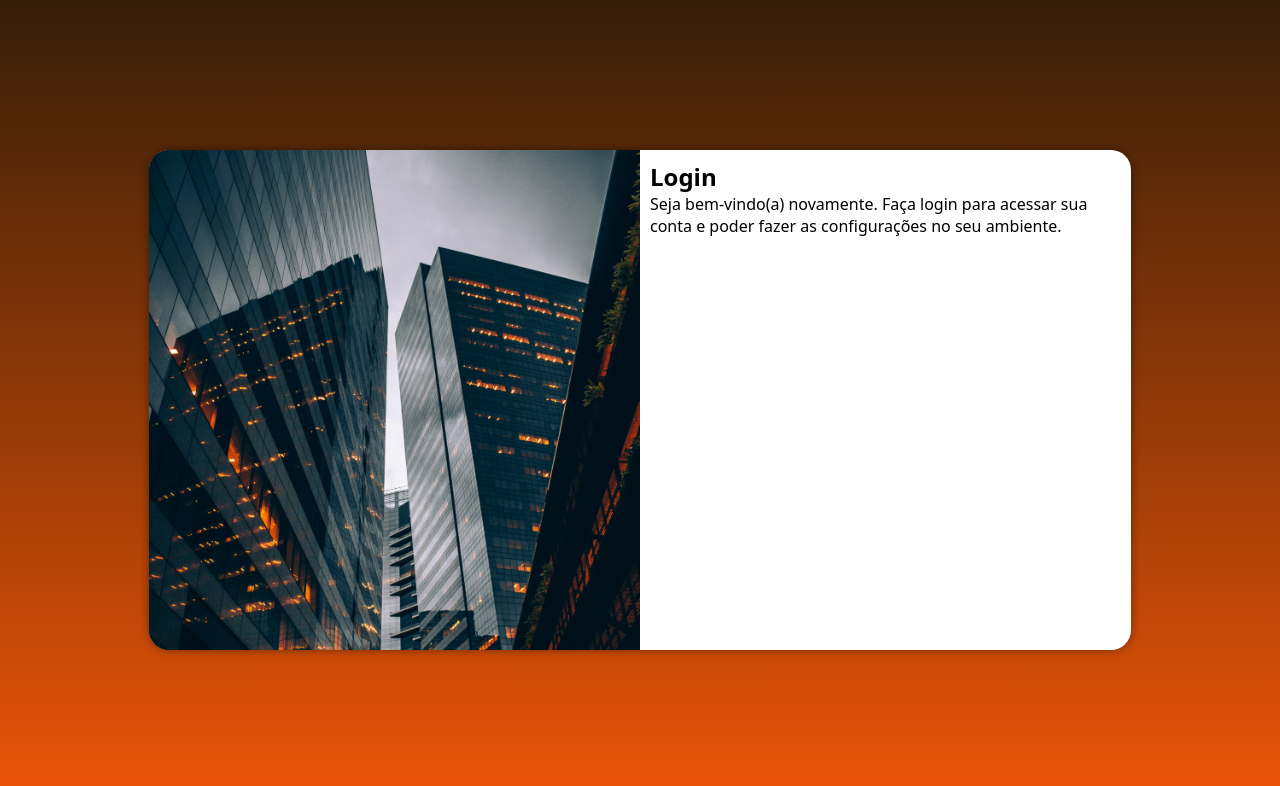
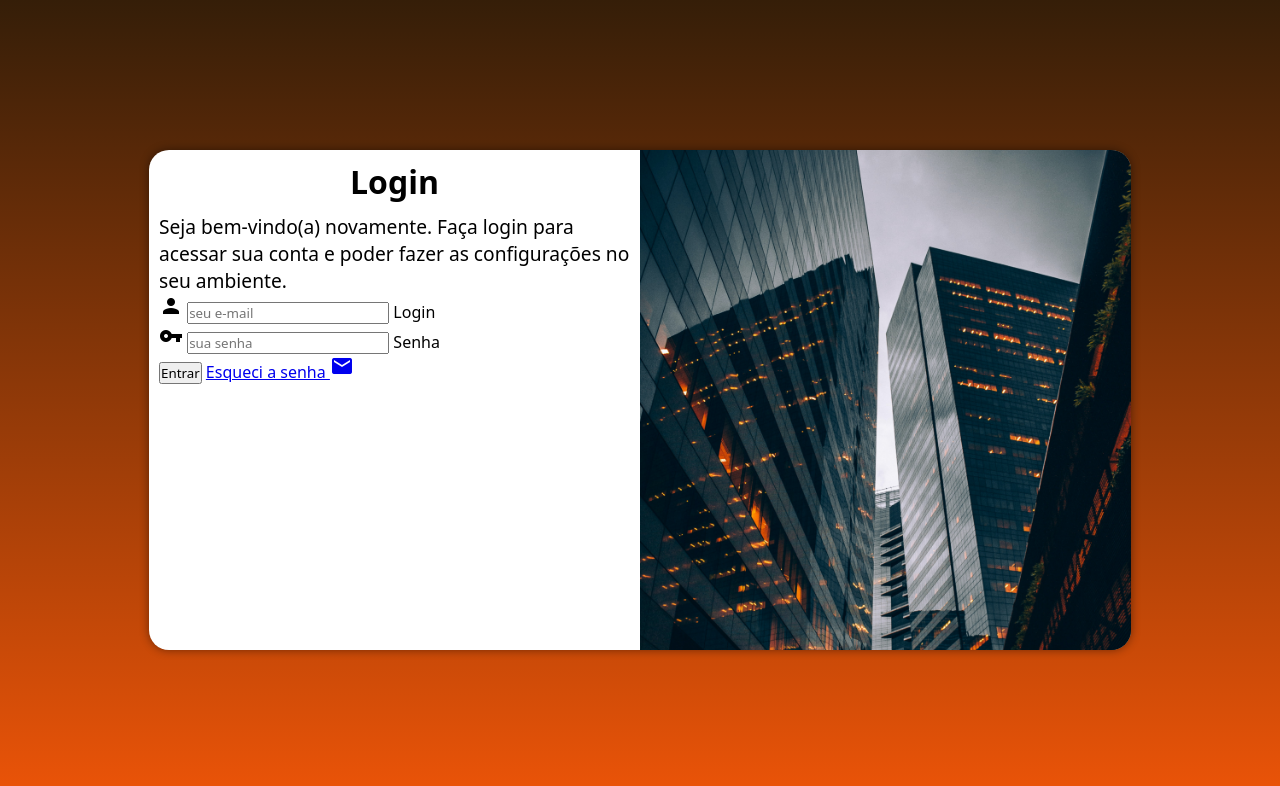
Before and after one commit to taisatavares/projeto-login, a plain HTML site: page index.html in a window 1280 px wide. Drawn offline with Linux system fonts and the light colour scheme.

Commit message:
adicionei o formulário

```diff
--- a/estilos/media-query.css
+++ b/estilos/media-query.css
@@ -39,13 +39,21 @@ Extra large screens, TV - 1201px and more. */
         width: 982px;
     }
     section#login > div#imagem {
-        float: left;
+        float: right;
         width: 50%;
         height: 100%;
     }
 
     section#login > div#formulario {
-        float: right;
+        float: left;
         width: 50%;
     }
+
+    div#formulario > h1 {
+        font-size: 2em;
+    }
+
+    div#formulario > p {
+        font-size: 1.2em;
+    }
 }
--- a/estilos/style.css
+++ b/estilos/style.css
@@ -51,3 +51,12 @@ section#login > div#formulario {
     display: block;
     padding: 10px;
 }
+
+div#formulario > h1 {
+    text-align: center;
+    margin-bottom: 10px;
+}
+
+div#formulario > p {
+    font-size: 0.8em;
+}
--- a/index.html
+++ b/index.html
@@ -4,6 +4,8 @@
     <meta charset="UTF-8">
     <meta name="viewport" content="width=device-width, initial-scale=1.0">
     <title>Login</title>
+    <link href="https://fonts.googleapis.com/icon?family=Material+Icons"
+      rel="stylesheet">
     <link rel="stylesheet" href="estilos/style.css">
     <link rel="stylesheet" href="estilos/media-query.css">
 </head>
@@ -16,8 +18,21 @@
             <div id="formulario">
                 <h1>Login</h1>
                 <p>Seja bem-vindo(a) novamente. Faça login para acessar sua conta e poder fazer as configurações no seu ambiente.</p>
-                <form action="login.php" method="post">
-
+                <form action="login.php" method="post" autocomplete="on">
+                    <div class="campo">
+                        <span class="material-icons">person</span>
+                        <input type="email" name="login" id="ilogin" placeholder="seu e-mail" autocomplete="email" required maxlength="30">
+                        <label for="ilogin">Login</label>
+                    </div>
+                    <div class="campo">
+                        <span class="material-icons">vpn_key</span>
+                        <input type="password" name="senha" id="isenha" placeholder="sua senha" autocomplete="current-password" required minlength="8" maxlength="20" >
+                        <label for="isenha">Senha</label>
+                    </div>
+                    <input type="submit" value="Entrar">
+                    <a href="esqueci.html">
+                        Esqueci a senha <span class="material-icons">mail</span>
+                    </a>
                 </form>
             </div>
         </section>
```
